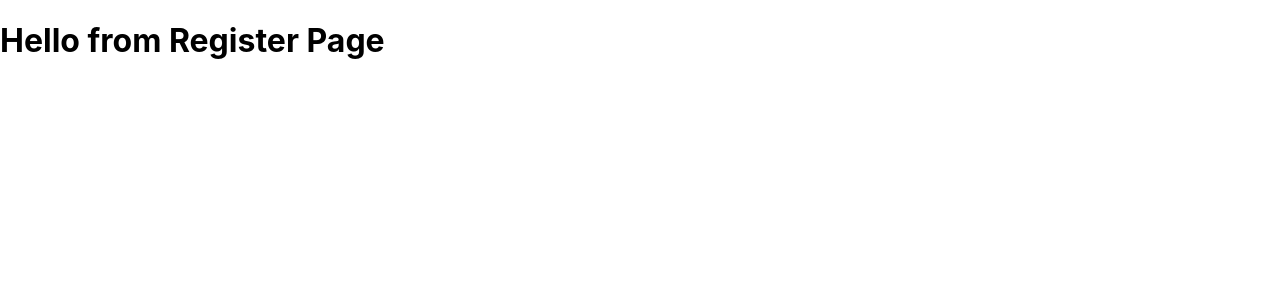
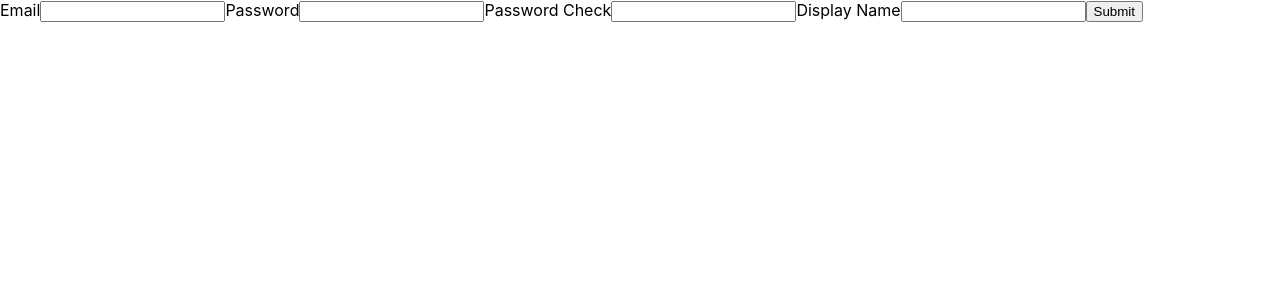
Before and after one commit to floressuarezalvaro/PubCrawl, a React (Create React App) app in the folder client/: page /register in a window 1280 px wide. Shown: the top 300 px of the page. Built offline with nearby package versions, Linux system fonts and the light colour scheme.

Commit message:
Home and Register Page

```diff
--- a/client/src/Pages/Home.js
+++ b/client/src/Pages/Home.js
@@ -1,4 +1,5 @@
 import React from "react";
+import { useHistory } from "react-router-dom";
 
 const Home = () => {
   return (
--- a/client/src/Pages/Register.js
+++ b/client/src/Pages/Register.js
@@ -1,9 +1,37 @@
-import React from "react";
+import React, { useState } from "react";
+import axios from "axios";
 
 const Register = () => {
+  const [form, setForm] = useState();
+
+  const onChange = (e) => {
+    setForm({ ...form, [e.target.name]: e.target.value });
+  };
+
+  const submit = async (e) => {
+    e.preventDefault();
+
+    try {
+      const newUser = await axios.post("/user/register", form);
+      console.log(newUser);
+    } catch (err) {
+      console.log(err.response);
+    }
+  };
+
   return (
     <div>
-      <h1>Hello from Register Page</h1>
+      <form>
+        <label>Email</label>
+        <input onChange={onChange} type="text" name="email" />
+        <label>Password</label>
+        <input onChange={onChange} type="text" name="password" />
+        <label>Password Check</label>
+        <input onChange={onChange} type="text" name="passwordCheck" />
+        <label>Display Name</label>
+        <input onChange={onChange} type="text" name="displayName" />
+        <input type="submit" />
+      </form>
     </div>
   );
 };
```
